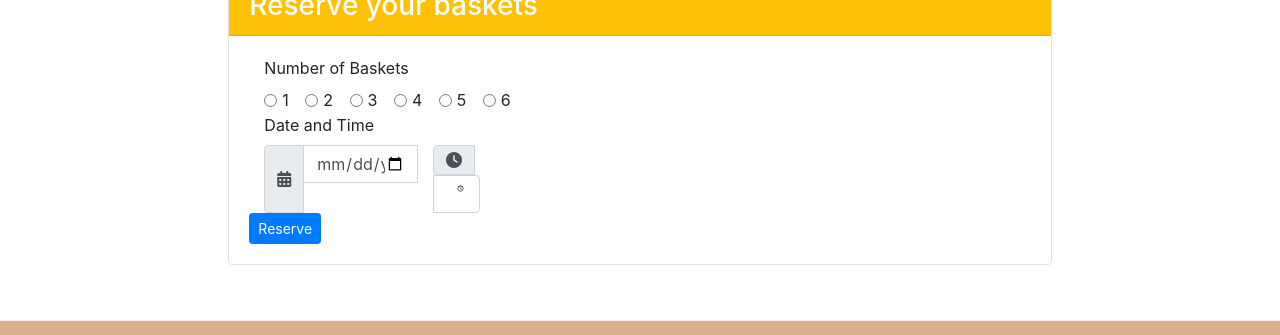
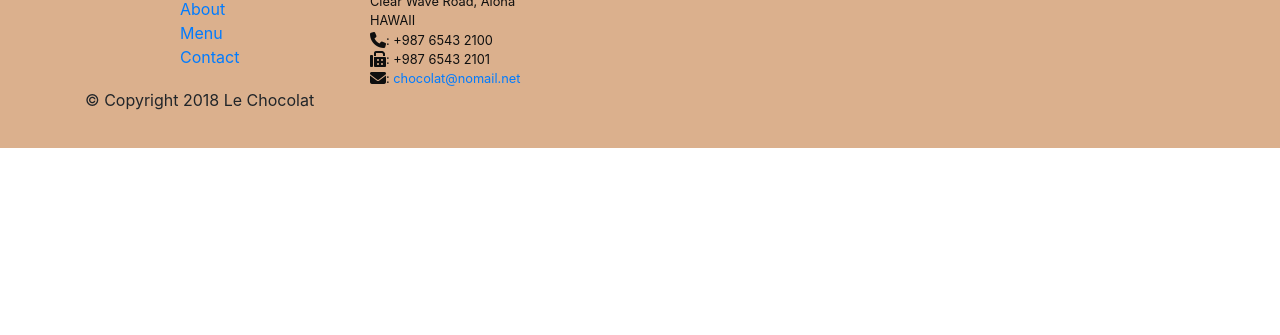
Before and after one commit to triantac/CharaLeChocolat, a plain HTML site: page index.html in a window 1280 px wide. Shown: the part 2013-2348 px from the top of the page. After the commit the page ends 2161 px from the top, so only its background shows below. Drawn offline with nearby package versions, Linux system fonts and the light colour scheme.

Commit message:
Bootstrap Assignment 10

```diff
--- a/index.html
+++ b/index.html
@@ -87,7 +87,7 @@
             </div>
         </div>
     </div>
-    <!--<div id="reservemodal" class="modal fade" role="dialog">
+    <div id="reservemodal" class="modal fade" role="dialog">
         <div class="modal-dialog modal-lg" role="content">
             <div class="modal-content">
                 <div class="modal-header">
@@ -176,7 +176,7 @@
                 </div>
             </div>
         </div>
-    </div>-->
+    </div>
     <header class="jumbotron">
         <div class="container">
             <div class="row row-header">
@@ -189,7 +189,7 @@
                     <img src="images/logo.png" class="img-fluid">
                 </div>
                 <div class="col-12 col-sm-3 d-flex align-items-center">
-                    <a class="btn btn-warning btn-sm active" role="button" href="#reservehere">Reserve
+                    <a class="btn btn-warning btn-sm active" data-toggle="modal" data-target="#reservemodal">Reserve
                         your baskets</a>
                     <!-- <a class="btn btn-warning btn-sm active" role="button" href="#linkhere" data-toggle="tooltip"
                         data-html="true" title="Or Call us at <br><strong>+ 987 6543 2100</strong>"
@@ -320,74 +320,6 @@
         </div>
     </div>
 
-    <div class="row row-content align-items-center justify-content-center">
-        <div class="col col-sm-8">
-            <div class="card border default">
-                <h3 class="card-header bg-warning text-white" id="reserve-form">Reserve your baskets</h3>
-                <div class="card-body">
-                    <form id="reservehere">
-                        <div class="form-group-row">
-                            <label class="col-12 col-sm-3">Number of Baskets
-                            </label>
-                            <div class="col col-sm">
-                                <div class="form-check form-check-inline">
-                                    <input class="form-check-input" type="radio" name="inlineRadioOptions"
-                                        id="inlineRadio1" value="option1">
-                                    <label class="form-check-label" for="inlineRadio1">1</label>
-                                </div>
-                                <div class="form-check form-check-inline">
-                                    <input class="form-check-input" type="radio" name="inlineRadioOptions"
-                                        id="inlineRadio2" value="option2">
-                                    <label class="form-check-label" for="inlineRadio2">2</label>
-                                </div>
-                                <div class="form-check form-check-inline">
-                                    <input class="form-check-input" type="radio" name="inlineRadioOptions"
-                                        id="inlineRadio3" value="option3">
-                                    <label class="form-check-label" for="inlineRadio3">3</label>
-                                </div>
-                                <div class="form-check form-check-inline">
-                                    <input class="form-check-input" type="radio" name="inlineRadioOptions"
-                                        id="inlineRadio4" value="option4">
-                                    <label class="form-check-label" for="inlineRadio4">4</label>
-                                </div>
-                                <div class="form-check form-check-inline">
-                                    <input class="form-check-input" type="radio" name="inlineRadioOptions"
-                                        id="inlineRadio5" value="option5">
-                                    <label class="form-check-label" for="inlineRadio5">5</label>
-                                </div>
-                                <div class="form-check form-check-inline">
-                                    <input class="form-check-input" type="radio" name="inlineRadioOptions"
-                                        id="inlineRadio6" value="option6">
-                                    <label class="form-check-label" for="inlineRadio6">6</label>
-                                </div>
-                            </div>
-                        </div>
-                        <div class="form-group-row">
-                            <label class="col-12 col-sm-3">Date and Time
-                            </label>
-                            <div class="input-group col-12 col-sm-4">
-                                <div class="input-group-prepend">
-                                    <span class="input-group-text" id="date"><i class="fa fa-calendar"
-                                            aria-hidden="true"></i></span>
-                                </div>
-                                <input type="date" class="form-control" id="dateInput">
-                                <div class="input-group col-12 col-sm-4">
-                                    <div class="input-group-prepend">
-                                        <span class="input-group-text" id="time"><i class="fa fa-clock"
-                                                aria-hidden="true"></i></span>
-                                    </div>
-                                    <input type="time" class="form-control" id="timeInput">
-                                </div>
-                            </div>
-                        </div>
-                        <div><button type="submit" class="btn btn-primary btn-sm col-sm-offset-2">Reserve</button></div>
-                    </form>
-                </div>
-            </div>
-        </div>
-    </div>
-
-
 
     <footer class="footer">
         <div class="container">
```
